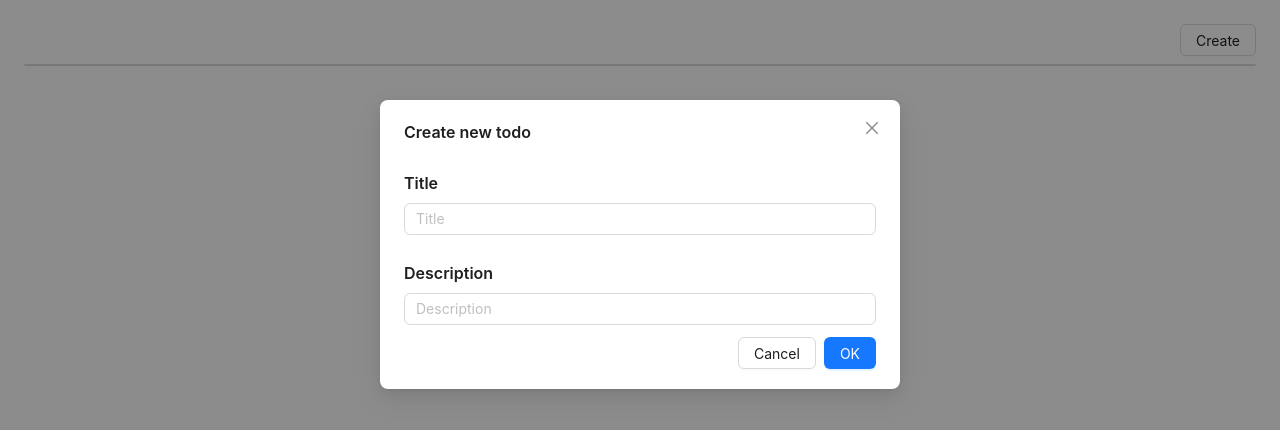
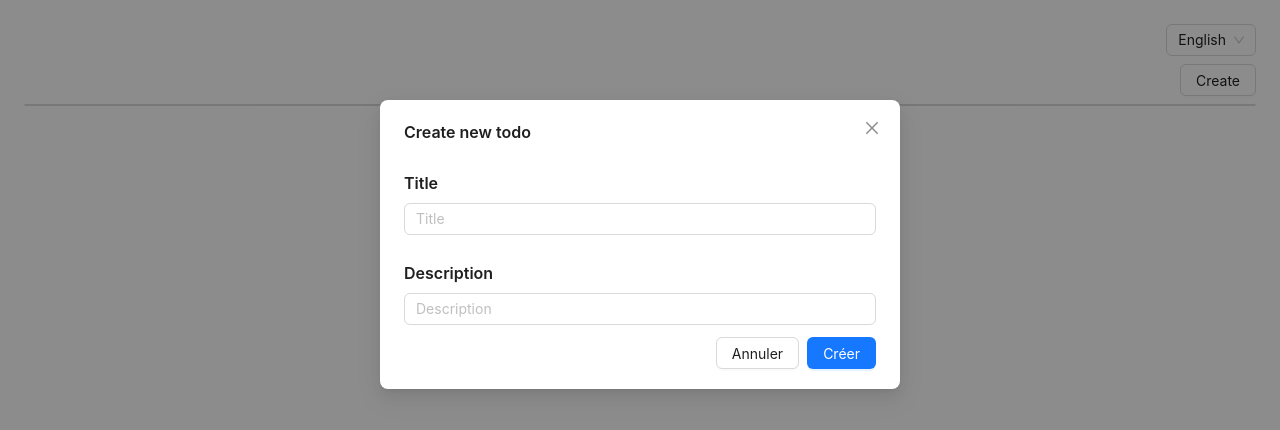
Before and after one commit to tatouvine/todo-list, a React (Create React App) app: page / in a window 1280 px wide. Both pictures are taken after a click on the button "Create". Shown: the top 430 px of the page. Built offline with nearby package versions, Linux system fonts and the light colour scheme.

Commit message:
implement translations logic

```diff
--- a/package.json
+++ b/package.json
@@ -7,10 +7,12 @@
     "@types/react": "^18.2.45",
     "@types/react-dom": "^18.2.18",
     "antd": "^5.12.5",
+    "i18next": "^23.7.11",
     "prettier": "^3.1.1",
     "react": "^18.2.0",
     "react-dom": "^18.2.0",
     "react-hook-form": "^7.49.2",
+    "react-i18next": "^14.0.0",
     "react-scripts": "5.0.1",
     "typescript": "^4.9.5",
     "uuid": "^9.0.1",
--- /dev/null
+++ b/src/ChangeLanguage.tsx
@@ -0,0 +1,26 @@
+import { FC } from "react";
+import { useTranslation } from "react-i18next";
+import { Select } from "antd";
+
+export type ChangeLanguageProps = {};
+
+export const ChangeLanguage: FC<ChangeLanguageProps> = ({}) => {
+  const [t, i18n] = useTranslation("global");
+
+  const handleChangeLanguage = (lng: string) => {
+    i18n.changeLanguage(lng);
+  };
+
+  return (
+    <Select
+      onChange={(value) => {
+        handleChangeLanguage(value);
+      }}
+      defaultValue={"en"}
+      options={[
+        { label: t("translation.english"), value: "en" },
+        { label: t("translation.french"), value: "fr" },
+      ]}
+    />
+  );
+};
--- a/src/Layout.tsx
+++ b/src/Layout.tsx
@@ -1,5 +1,6 @@
 import React, { FC, PropsWithChildren } from "react";
 import { Content } from "antd/es/layout/layout";
+import { ChangeLanguage } from "./ChangeLanguage";
 
 export type LayoutProps = PropsWithChildren & {};
 
@@ -12,6 +13,16 @@ export const Layout: FC<LayoutProps> = ({ children }) => {
         padding: 24,
       }}
     >
+      <div
+        style={{
+          width: "100%",
+          display: "flex",
+          justifyContent: "flex-end",
+          padding: "0 0 8px 0",
+        }}
+      >
+        <ChangeLanguage />
+      </div>
       {children}
     </div>
   );
--- a/src/ListTodo.tsx
+++ b/src/ListTodo.tsx
@@ -5,6 +5,7 @@ import { Todo } from "./utils";
 import { listTodo } from "./TodoSlice";
 import { ModalDelete } from "./modal/ModalDelete";
 import { ModalUpdate } from "./modal/ModalUpdate";
+import { useTranslation } from "react-i18next";
 
 export const ListTodo = () => {
   const [isModalCreateOpen, setIsModalCreateOpen] = useState<boolean>(false);
@@ -17,6 +18,8 @@ export const ListTodo = () => {
     undefined,
   );
   const { data } = listTodo();
+
+  const [t] = useTranslation("global");
 
   return (
     <div>
@@ -58,7 +61,7 @@ export const ListTodo = () => {
             setIsModalCreateOpen(true);
           }}
         >
-          Create
+          {t("common.create")}
         </Button>
       </div>
       <div style={{ overflow: "auto" }}>
@@ -77,7 +80,7 @@ export const ListTodo = () => {
                       setRecordModalUpdate(todo);
                     }}
                   >
-                    Edit
+                    {t("common.edit")}
                   </Button>
                 </Col>
                 <Col>
@@ -88,7 +91,7 @@ export const ListTodo = () => {
                       setRecordDeleteTodo(todo);
                     }}
                   >
-                    Delete
+                    {t("common.delete")}
                   </Button>
                 </Col>
               </Row>
--- a/src/index.tsx
+++ b/src/index.tsx
@@ -1,16 +1,36 @@
-import React from 'react';
-import ReactDOM from 'react-dom/client';
-import './index.css';
-import App from './App';
-import reportWebVitals from './reportWebVitals';
+import React from "react";
+import ReactDOM from "react-dom/client";
+import "./index.css";
+import App from "./App";
+import reportWebVitals from "./reportWebVitals";
+
+import global_en from "./translation/en/global.json";
+import global_fr from "./translation/fr/global.json";
+import i18next from "i18next";
+import { I18nextProvider } from "react-i18next";
+
+i18next.init({
+  interpolation: { escapeValue: false },
+  lng: "en",
+  resources: {
+    en: {
+      global: global_en,
+    },
+    fr: {
+      global: global_fr,
+    },
+  },
+});
 
 const root = ReactDOM.createRoot(
-  document.getElementById('root') as HTMLElement
+  document.getElementById("root") as HTMLElement,
 );
 root.render(
   <React.StrictMode>
-    <App />
-  </React.StrictMode>
+    <I18nextProvider i18n={i18next}>
+      <App />
+    </I18nextProvider>
+  </React.StrictMode>,
 );
 
 // If you want to start measuring performance in your app, pass a function
--- a/src/modal/ModalCreate.tsx
+++ b/src/modal/ModalCreate.tsx
@@ -4,6 +4,7 @@ import { CreateTodo, Todo } from "../utils";
 import { v4 as uuid } from "uuid";
 import { Controller, useForm } from "react-hook-form";
 import { createTodo } from "../TodoSlice";
+import { useTranslation } from "react-i18next";
 
 export type ModalCreateProps = {
   show: boolean;
@@ -11,6 +12,7 @@ export type ModalCreateProps = {
 };
 
 export const ModalCreate: FC<ModalCreateProps> = ({ show, onHide }) => {
+  const [t] = useTranslation("global");
   const { control, handleSubmit, reset } = useForm<CreateTodo>();
 
   const onSubmit = handleSubmit(({ title, description }) => {
@@ -26,26 +28,30 @@ export const ModalCreate: FC<ModalCreateProps> = ({ show, onHide }) => {
 
   return (
     <Modal
-      title="Create new todo"
+      title={t("modal.create.title")}
       open={show}
       onOk={onSubmit}
       onCancel={onHide}
+      okText={t("modal.common.create")}
+      cancelText={t("modal.common.cancel")}
     >
       <form onSubmit={onSubmit}>
         <div>
-          <Typography.Title level={5}>Title</Typography.Title>
+          <Typography.Title level={5}>{t("form.title")}</Typography.Title>
           <Controller
             control={control}
-            render={({ field }) => <Input {...field} placeholder="Title" />}
+            render={({ field }) => (
+              <Input {...field} placeholder={t("form.title")} />
+            )}
             name={"title"}
           />
         </div>
         <div>
-          <Typography.Title level={5}>Description</Typography.Title>
+          <Typography.Title level={5}>{t("form.description")}</Typography.Title>
           <Controller
             control={control}
             render={({ field }) => (
-              <Input {...field} placeholder="Description" />
+              <Input {...field} placeholder={t("form.description")} />
             )}
             name={"description"}
           />
--- a/src/modal/ModalDelete.tsx
+++ b/src/modal/ModalDelete.tsx
@@ -2,6 +2,7 @@ import { FC } from "react";
 import { Modal, Typography } from "antd";
 import { deleteTodo } from "../TodoSlice";
 import { Todo } from "../utils";
+import { useTranslation } from "react-i18next";
 
 export type ModalDeleteProps = {
   record: Todo;
@@ -10,17 +11,21 @@ export type ModalDeleteProps = {
 };
 
 export const ModalDelete: FC<ModalDeleteProps> = ({ onHide, show, record }) => {
+  const [t] = useTranslation("global");
+
   return (
     <Modal
-      title="Delete todo"
+      title={t("modal.delete.title")}
       open={show}
       onOk={() => {
         deleteTodo(record.id);
         onHide();
       }}
       onCancel={onHide}
+      okText={t("modal.common.delete")}
+      cancelText={t("modal.common.cancel")}
     >
-      <Typography.Text>Are you sure to delete this todo</Typography.Text>
+      <Typography.Text>{t("modal.delete.description")}</Typography.Text>
     </Modal>
   );
 };
--- a/src/modal/ModalUpdate.tsx
+++ b/src/modal/ModalUpdate.tsx
@@ -3,6 +3,7 @@ import { Todo } from "../utils";
 import { Input, Modal, Typography } from "antd";
 import { Controller, useForm } from "react-hook-form";
 import { updateTodo } from "../TodoSlice";
+import { useTranslation } from "react-i18next";
 
 export type ModalUpdateProps = {
   record: Todo;
@@ -11,6 +12,8 @@ export type ModalUpdateProps = {
 };
 
 export const ModalUpdate: FC<ModalUpdateProps> = ({ onHide, show, record }) => {
+  const [t] = useTranslation("global");
+
   const { control, handleSubmit } = useForm<Todo>({ defaultValues: record });
 
   const onSubmit = handleSubmit((dataUpdate) => {
@@ -22,22 +25,31 @@ export const ModalUpdate: FC<ModalUpdateProps> = ({ onHide, show, record }) => {
   });
 
   return (
-    <Modal title="Update todo" open={show} onOk={onSubmit} onCancel={onHide}>
+    <Modal
+      title={t("modal.update.title")}
+      open={show}
+      onOk={onSubmit}
+      onCancel={onHide}
+      okText={t("modal.common.update")}
+      cancelText={t("modal.common.cancel")}
+    >
       <form onSubmit={onSubmit}>
         <div>
-          <Typography.Title level={5}>Title</Typography.Title>
+          <Typography.Title level={5}>{t("form.title")}</Typography.Title>
           <Controller
             control={control}
-            render={({ field }) => <Input {...field} placeholder="Title" />}
+            render={({ field }) => (
+              <Input {...field} placeholder={t("form.title")} />
+            )}
             name={"title"}
           />
         </div>
         <div>
-          <Typography.Title level={5}>Description</Typography.Title>
+          <Typography.Title level={5}>{t("form.description")}</Typography.Title>
           <Controller
             control={control}
             render={({ field }) => (
-              <Input {...field} placeholder="Description" />
+              <Input {...field} placeholder={t("form.description")} />
             )}
             name={"description"}
           />
--- /dev/null
+++ b/src/translation/en/global.json
@@ -0,0 +1,33 @@
+{
+  "translation": {
+    "english": "English",
+    "french": "French"
+  },
+  "common": {
+    "create": "Create",
+    "delete": "Delete",
+    "edit": "Edit"
+  },
+  "modal": {
+    "create": {
+      "title": "Create new todo"
+    },
+    "update": {
+      "title": "Update todo"
+    },
+    "delete": {
+      "title": "Delete todo",
+      "description": "Are you sure you want to delete this todo?"
+    },
+    "common": {
+      "cancel": "Annuler",
+      "create": "Créer",
+      "update": "Mettre à jour",
+      "delete": "Supprimer"
+    }
+  },
+  "form": {
+    "title": "Title",
+    "description": "Description"
+  }
+}
--- /dev/null
+++ b/src/translation/fr/global.json
@@ -0,0 +1,33 @@
+{
+  "translation": {
+    "english": "Anglais",
+    "french": "Français"
+  },
+  "common": {
+    "create": "Créer",
+    "delete": "Supprimer",
+    "edit": "Éditer"
+  },
+  "modal": {
+    "create": {
+      "title": "Créer une nouvelle tâche"
+    },
+    "update": {
+      "title": "Mettre à jour la tâche"
+    },
+    "delete": {
+      "title": "Supprimer la tâche",
+      "description": "Êtes-vous sûr de vouloir supprimer cette tâche ?"
+    },
+    "common": {
+      "cancel": "Cancel",
+      "create": "Create",
+      "update": "Update",
+      "delete": "Delete"
+    }
+  },
+  "form": {
+    "title": "Titre",
+    "description": "Description"
+  }
+}
```
Also changed, not shown: 1 other file (tests, documents, lock files or other folders).
